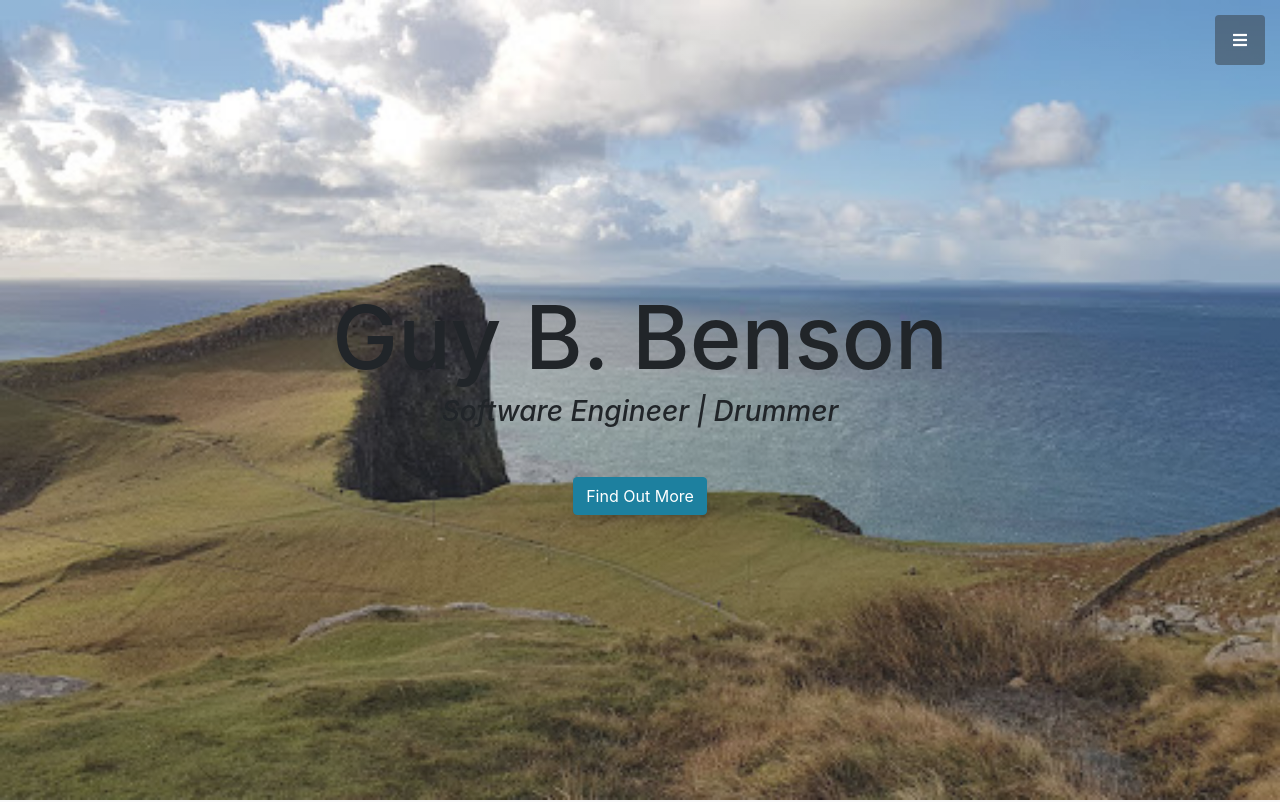
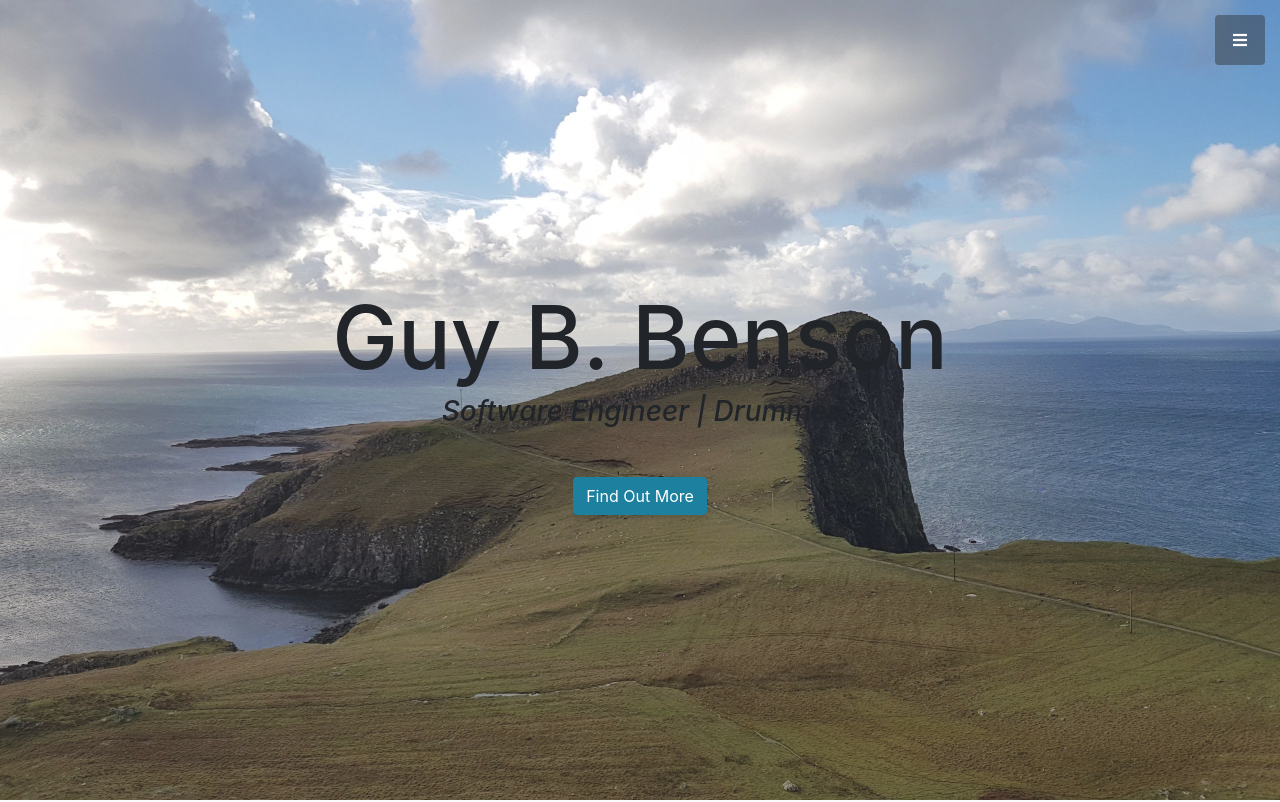
Before and after one commit to gbbenson68/gbbenson68.github.io, a website with bundled scripts: page index.html in a window 1280 px wide. Shown: the top 802 px of the page. Built offline with nearby package versions, Linux system fonts and the light colour scheme.

Commit message:
Another image update

```diff
--- a/scss/_masthead.scss
+++ b/scss/_masthead.scss
@@ -6,7 +6,7 @@
   height: auto;
   padding-top: 8rem;
   padding-bottom: 8rem;
-  background: linear-gradient(90deg, fade-out($white, 0.9) 0%, fade-out($white, 0.9) 100%), url('../img/Scotland1.jpg');
+  background: linear-gradient(90deg, fade-out($white, 0.9) 0%, fade-out($white, 0.9) 100%), url('../img/Scotland2.jpg');
   background-position: center center;
   background-repeat: no-repeat;
   background-size: cover;
```
Also changed, not shown: css/stylish-portfolio.css, css/stylish-portfolio.min.css, img/Scotland2.jpg (added).
